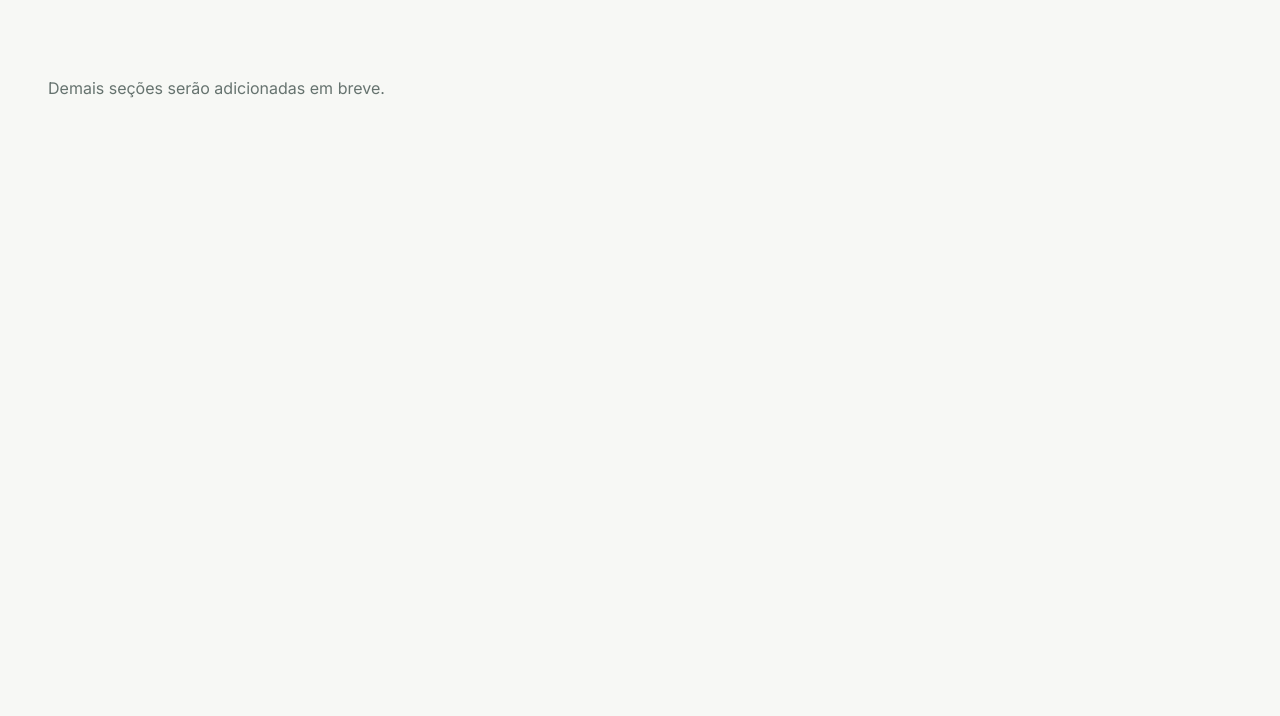
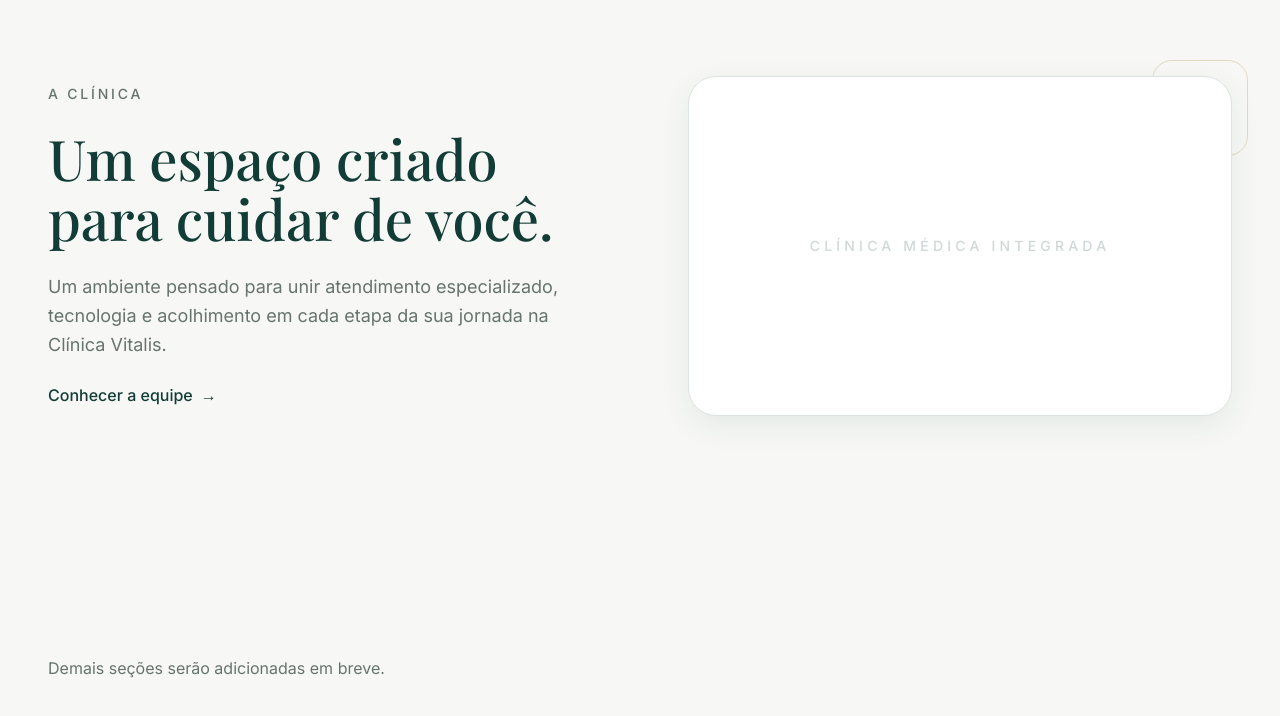
Before and after one commit to DevMakoo/Clinica-landpage, a Next.js app: page / in a window 1280 px wide. Shown: the part 1840-2556 px from the top of the page. Before the commit the page ends 2062 px from the top, so only its background shows below. Built offline with nearby package versions, Linux system fonts and the light colour scheme.

Commit message:
feat: add clinic about section

```diff
--- a/app/page.tsx
+++ b/app/page.tsx
@@ -1,6 +1,7 @@
 import { Navbar } from "@/components/clinic/Navbar";
 import { Hero } from "@/components/clinic/Hero";
 import { Services } from "@/components/clinic/Services";
+import { About } from "@/components/clinic/About";
 
 export default function Home() {
   return (
@@ -9,6 +10,7 @@ export default function Home() {
       <main>
         <Hero />
         <Services />
+        <About />
         <p className="container section-y text-body text-muted-foreground">
           Demais seções serão adicionadas em breve.
         </p>
--- /dev/null
+++ b/components/clinic/About.tsx
@@ -0,0 +1,123 @@
+"use client";
+
+import Link from "next/link";
+import { motion, MotionConfig, type Transition } from "motion/react";
+import { clinic } from "@/data/clinic";
+
+const EASE: Transition["ease"] = [0.16, 1, 0.3, 1];
+
+export function About() {
+  return (
+    <MotionConfig reducedMotion="user">
+      <section
+        id="a-clinica"
+        aria-labelledby="about-heading"
+        className="container grid gap-12 pt-18 pb-18 md:grid-cols-2 md:items-center md:gap-16 md:pt-30 md:pb-30 lg:gap-24"
+      >
+        <div className="flex flex-col items-start gap-6">
+          <motion.span
+            initial={{ opacity: 0, y: 20 }}
+            whileInView={{
+              opacity: 1,
+              y: 0,
+              transition: { duration: 0.6, ease: EASE },
+            }}
+            viewport={{ once: true, amount: 0.6 }}
+            className="text-small font-medium tracking-[0.2em] text-muted-foreground"
+          >
+            A CLÍNICA
+          </motion.span>
+
+          <motion.h2
+            id="about-heading"
+            initial={{ opacity: 0, y: 30 }}
+            whileInView={{
+              opacity: 1,
+              y: 0,
+              transition: { duration: 0.7, ease: EASE, delay: 0.1 },
+            }}
+            viewport={{ once: true, amount: 0.5 }}
+            className="font-heading text-[36px] font-medium leading-[1.1] text-primary md:text-[56px] md:leading-[1.08]"
+          >
+            Um espaço criado para cuidar de você.
+          </motion.h2>
+
+          <motion.p
+            initial={{ opacity: 0, y: 20 }}
+            whileInView={{
+              opacity: 1,
+              y: 0,
+              transition: { duration: 0.6, ease: EASE, delay: 0.2 },
+            }}
+            viewport={{ once: true, amount: 0.5 }}
+            className="max-w-[520px] text-base leading-[1.6] text-muted-foreground md:text-[18px]"
+          >
+            Um ambiente pensado para unir atendimento especializado,
+            tecnologia e acolhimento em cada etapa da sua jornada na{" "}
+            {clinic.name}.
+          </motion.p>
+
+          <motion.div
+            initial={{ opacity: 0, y: 15 }}
+            whileInView={{
+              opacity: 1,
+              y: 0,
+              transition: { duration: 0.5, ease: EASE, delay: 0.3 },
+            }}
+            viewport={{ once: true, amount: 0.5 }}
+          >
+            <Link
+              href="#equipe"
+              className="inline-flex items-center gap-2 text-body font-medium text-primary transition-all duration-200 hover:gap-3"
+            >
+              Conhecer a equipe <span aria-hidden>→</span>
+            </Link>
+          </motion.div>
+        </div>
+
+        <motion.div
+          initial={{ opacity: 0, scale: 0.97 }}
+          whileInView={{
+            opacity: 1,
+            scale: 1,
+            transition: { duration: 0.8, ease: EASE, delay: 0.15 },
+          }}
+          viewport={{ once: true, amount: 0.4 }}
+          className="relative"
+        >
+          {/*
+            Pequeno detalhe editorial assimétrico atrás do painel principal.
+            Puramente decorativo (aria-hidden).
+          */}
+          <span
+            aria-hidden
+            className="absolute -right-4 -top-4 hidden h-24 w-24 rounded-lg border border-gold/40 md:block"
+          />
+
+          {/*
+            Placeholder do visual institucional da seção "A Clínica".
+            Quando houver uma fotografia real do espaço/ambiente da clínica,
+            substitua o conteúdo interno deste bloco por um next/image
+            apontando para um arquivo em public/images/ (ex.:
+            public/images/about.jpg), mantendo as classes de aspect ratio,
+            radius e shadow abaixo.
+          */}
+          <div
+            role="img"
+            aria-label="Espaço reservado para fotografia do ambiente da clínica"
+            className="relative aspect-[16/10] w-full overflow-hidden rounded-xl border border-border bg-surface shadow-soft"
+          >
+            <div className="absolute inset-0 flex items-center justify-center">
+              <span
+                aria-hidden
+                className="text-small font-medium tracking-[0.3em] text-primary/20"
+              >
+                {clinic.specialty.toUpperCase()}
+              </span>
+            </div>
+          </div>
+        </motion.div>
+      </section>
+    </MotionConfig>
+  );
+}
```
